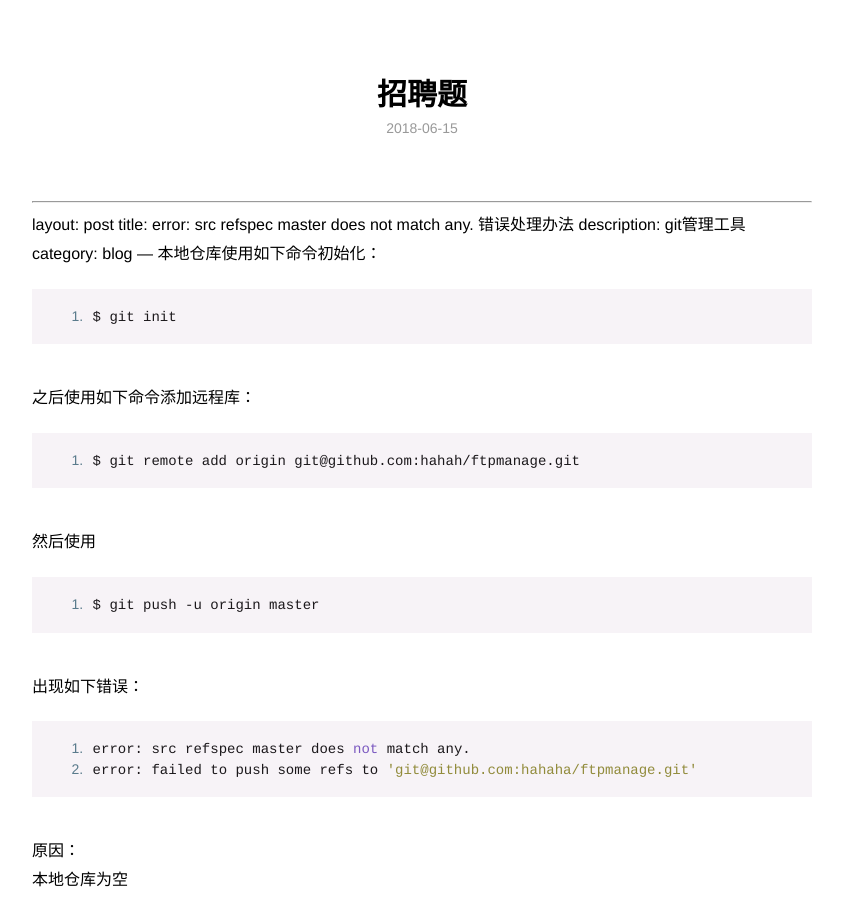
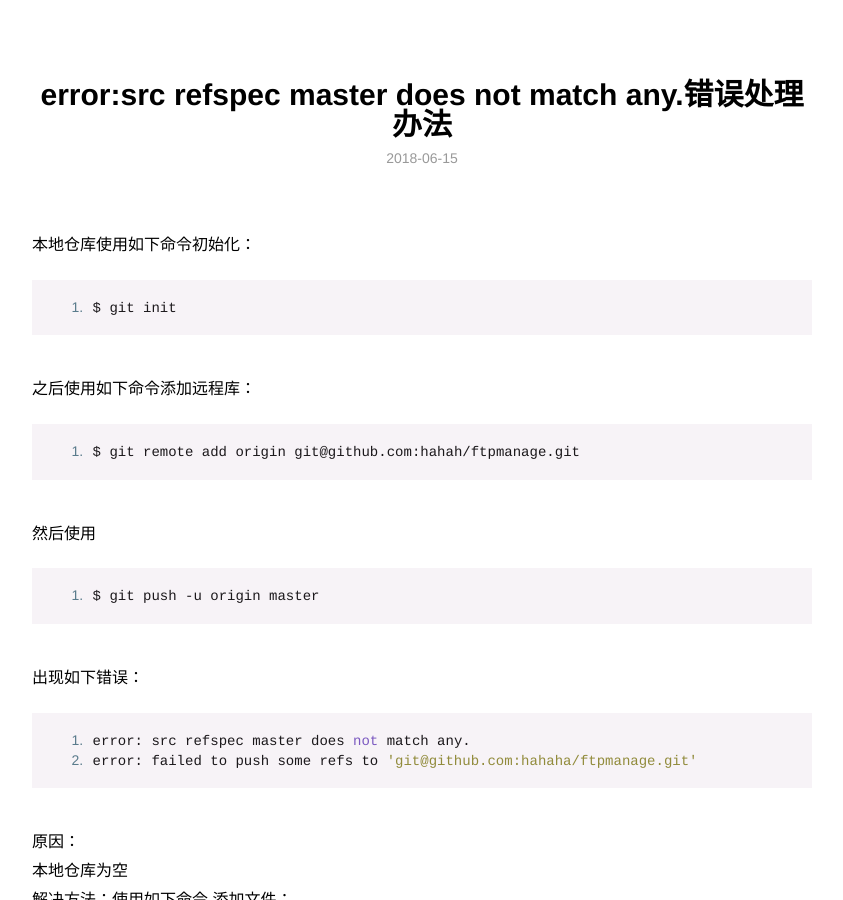
Before and after one commit to sunzhensky/sunzhensky.github.io, a Jekyll site: the page built from _posts/2018-6-15-git-error.md, in a window 1280 px wide and 900 px high. Shown: the whole window, without its empty margins (218-1061 px from the left). Built offline with Jekyll 4.4.1, drawn with Linux system fonts in a browser that asks for light colours; some of the changed text lies outside the part shown.

Commit message:
Update 2018-6-15-git-error.md

````diff
--- a/_posts/2018-6-15-git-error.md
+++ b/_posts/2018-6-15-git-error.md
@@ -1,16 +1,11 @@
 ---
 layout: post
-title: 招聘题
-description: 一些常考的面试题，持续更新。
+title: error:src refspec master does not match any.错误处理办法
+description: git管理工具
 category: blog
 ---
 
----
-layout: post
-title: error: src refspec master does not match any. 错误处理办法
-description: git管理工具
-category: blog
----
+
 本地仓库使用如下命令初始化：
 ```git
 $ git init
````
